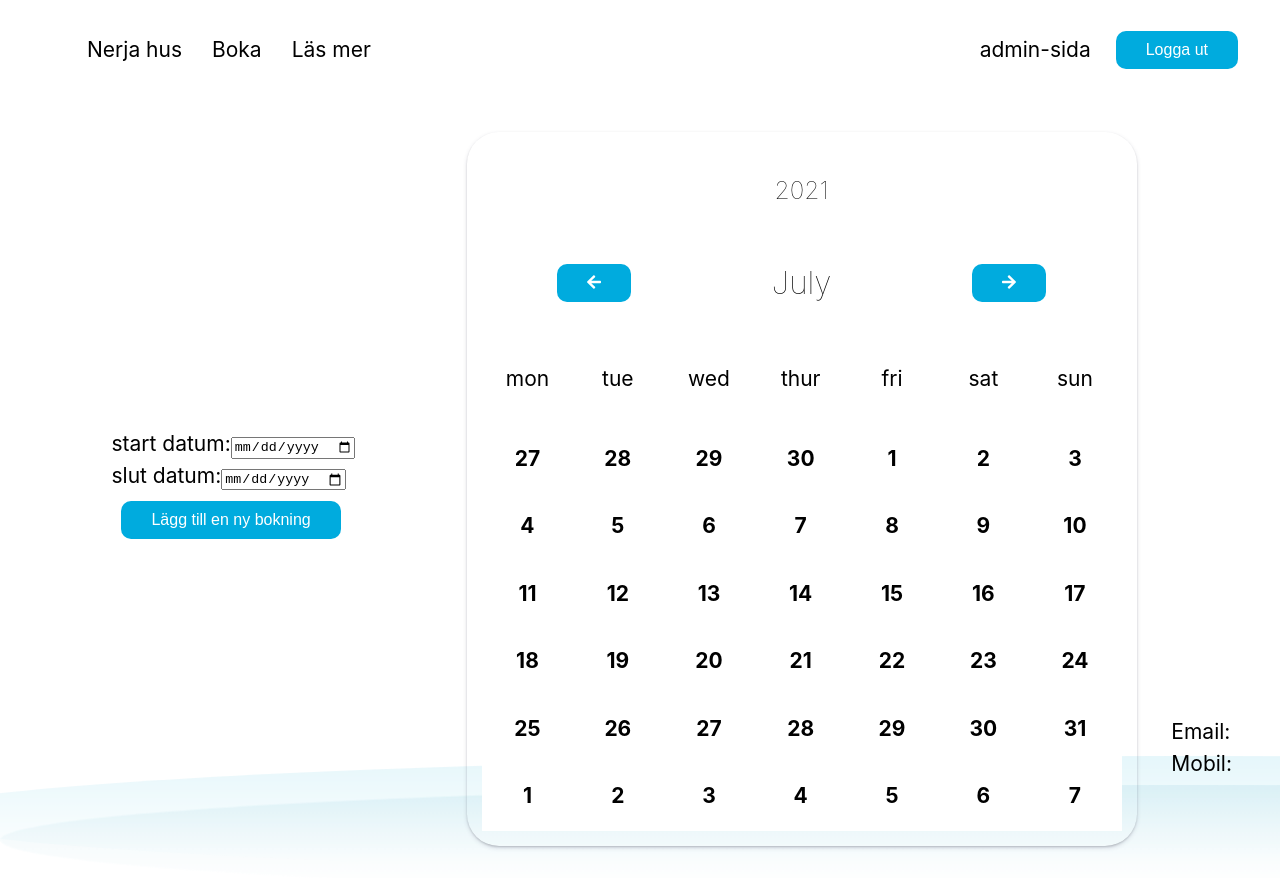
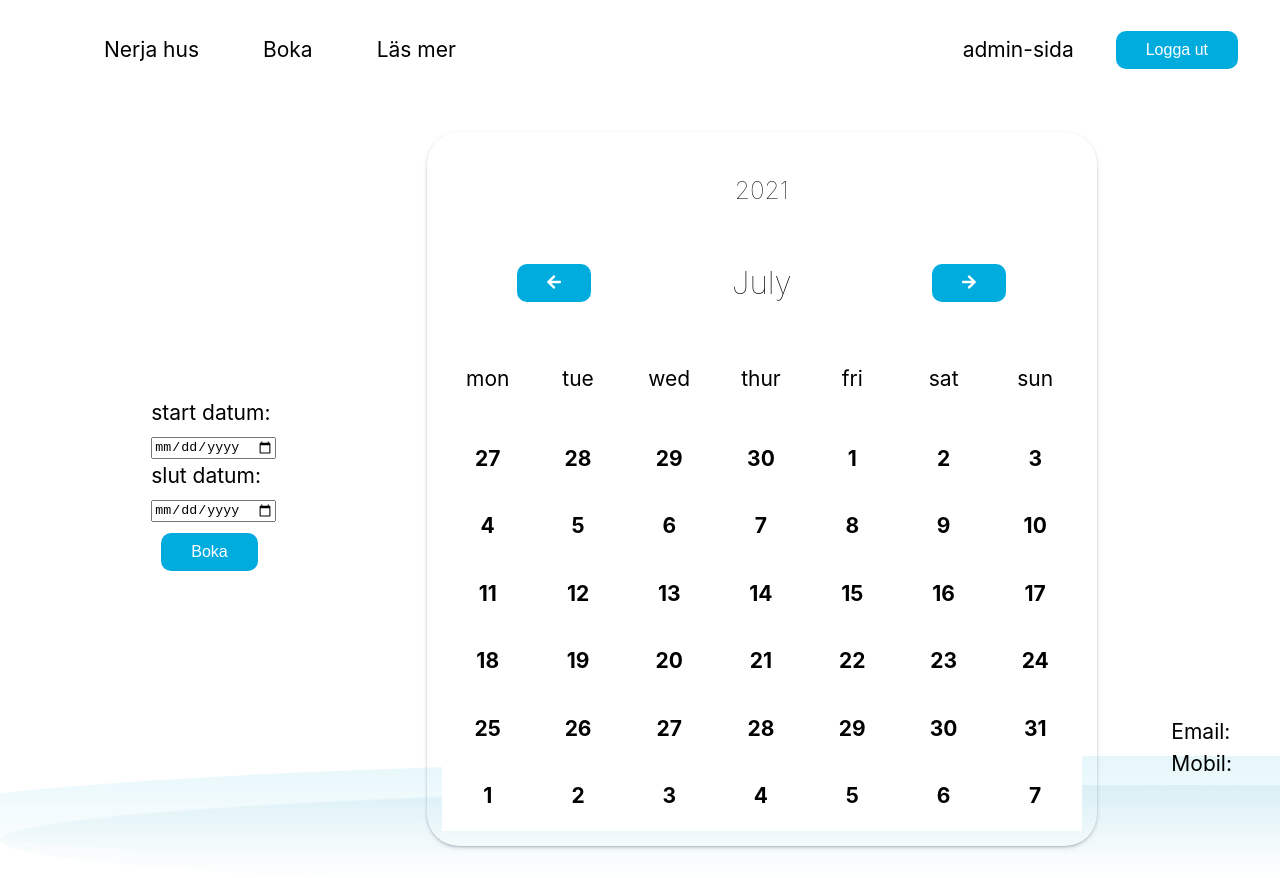
Before and after one commit to DavidFurby/Nerja-house, a Next.js app: page /admin in a window 1280 px wide. Built offline with nearby package versions, Linux system fonts and the light colour scheme; no server answers; the database is empty; sample sign-in values are in the browser's storage.

Commit message:
fixed bookedDates

```diff
--- a/pages/admin.js
+++ b/pages/admin.js
@@ -14,7 +14,6 @@ const Admin = () => {
   let [endDate, setEndDate] = useState("");
   let { addNewBooking, bookings } = UseBooking();
   let [minimumDate, setMinimumDate] = useState("");
-  let [bookedDates, setBookedDates] = useState([]);
   let { currentUser } = UseAuth();
   let [loading, setLoading] = useState(true);
   const router = useRouter();
@@ -43,10 +42,10 @@ const Admin = () => {
       const from = toDateType(startDate);
       const to = toDateType(endDate);
 
-      for (let i = 0; i < bookedDates.length; i++) {
+      for (let i = 0; i < bookings.length; i++) {
         const rentedDates = getDatesBetweenRentedDays(
-          bookedDates[i].from,
-          bookedDates[i].to
+          bookings[i].from,
+          bookings[i].to
         );
         if (
           rentedDates[i].getTime() === from.getTime() ||
@@ -101,7 +100,6 @@ const Admin = () => {
     return dates;
   };
 
-
   useEffect(() => {
     let abortController = new AbortController();
 
@@ -121,7 +119,6 @@ const Admin = () => {
     return () => {
       abortController.abort();
     };
-
   }, [currentUser, loading, router, setDates]);
   return (
     <>
@@ -137,6 +134,7 @@ const Admin = () => {
               <section>
                 <label>
                   start datum:
+                  <br />
                   <input
                     type="date"
                     min={minimumDate}
@@ -149,6 +147,7 @@ const Admin = () => {
               <div>
                 <label>
                   slut datum:
+                  <br />
                   <input
                     type="date"
                     min={startDate ? startDate : minimumDate}
@@ -157,11 +156,10 @@ const Admin = () => {
                   />
                 </label>
               </div>
-
               <input
                 className="button"
                 type="submit"
-                value="Lägg till en ny bokning"
+                value="Boka"
               />
             </form>
           </section>
--- a/pages/adminLogin.js
+++ b/pages/adminLogin.js
@@ -51,6 +51,7 @@ const AdminLogin = () => {
   return (
     <>
       {!loading ? (
+        <div>
           <form
             onSubmit={submitLogin}
             style={{
@@ -81,6 +82,7 @@ const AdminLogin = () => {
             </label>
             <input className="button" type="submit" value="Logga in" />
           </form>
+        </div>
       ) : (
         <Spinner />
       )}
--- a/pages/booking.js
+++ b/pages/booking.js
@@ -49,8 +49,8 @@ const Booking = () => {
           >
             <h1>Tillgängliga tider</h1>
             <p>
-              Datum som redan är inbokade är markerade med{" "}
-              <span style={{ color: "#00d14d" }}>grönt</span>{" "}
+              Datum som redan är inbokade är markerade med
+              <span style={{ color: "#00d14d" }}>grönt</span>
             </p>
             <p>
               Vill ni boka en tid kontakta oss på någon av våra kontaktuppgifter
--- a/styles/Nav.module.css
+++ b/styles/Nav.module.css
@@ -15,7 +15,8 @@
   }
 
   .nav ul li a {
-    margin: 5px 15px;
+    padding: 2rem;
+
   }
   .linkButton:hover {
     border-bottom: 2px solid #9CD4E1;
```
Lines whose indentation alone changed are shown as unchanged.
